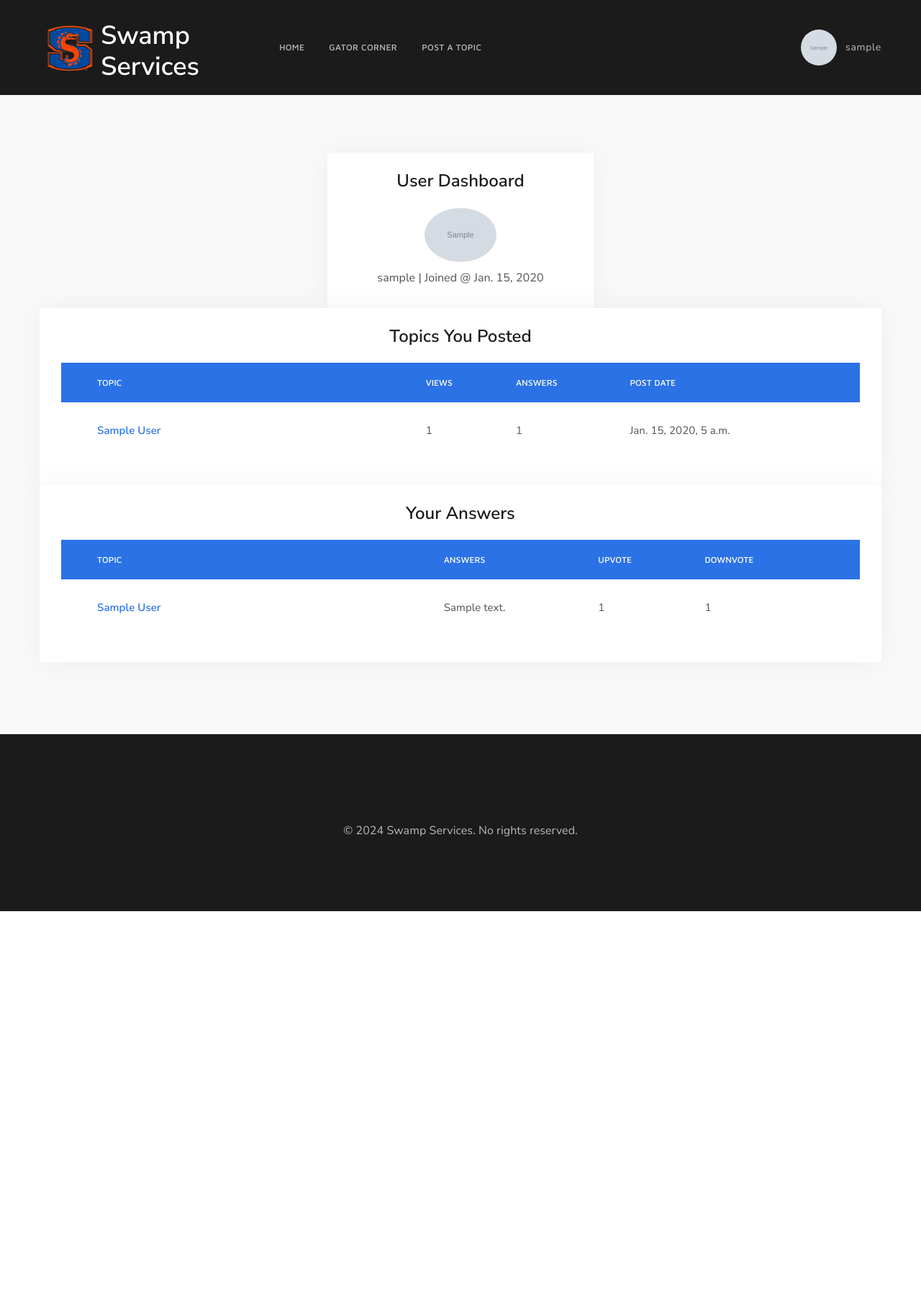
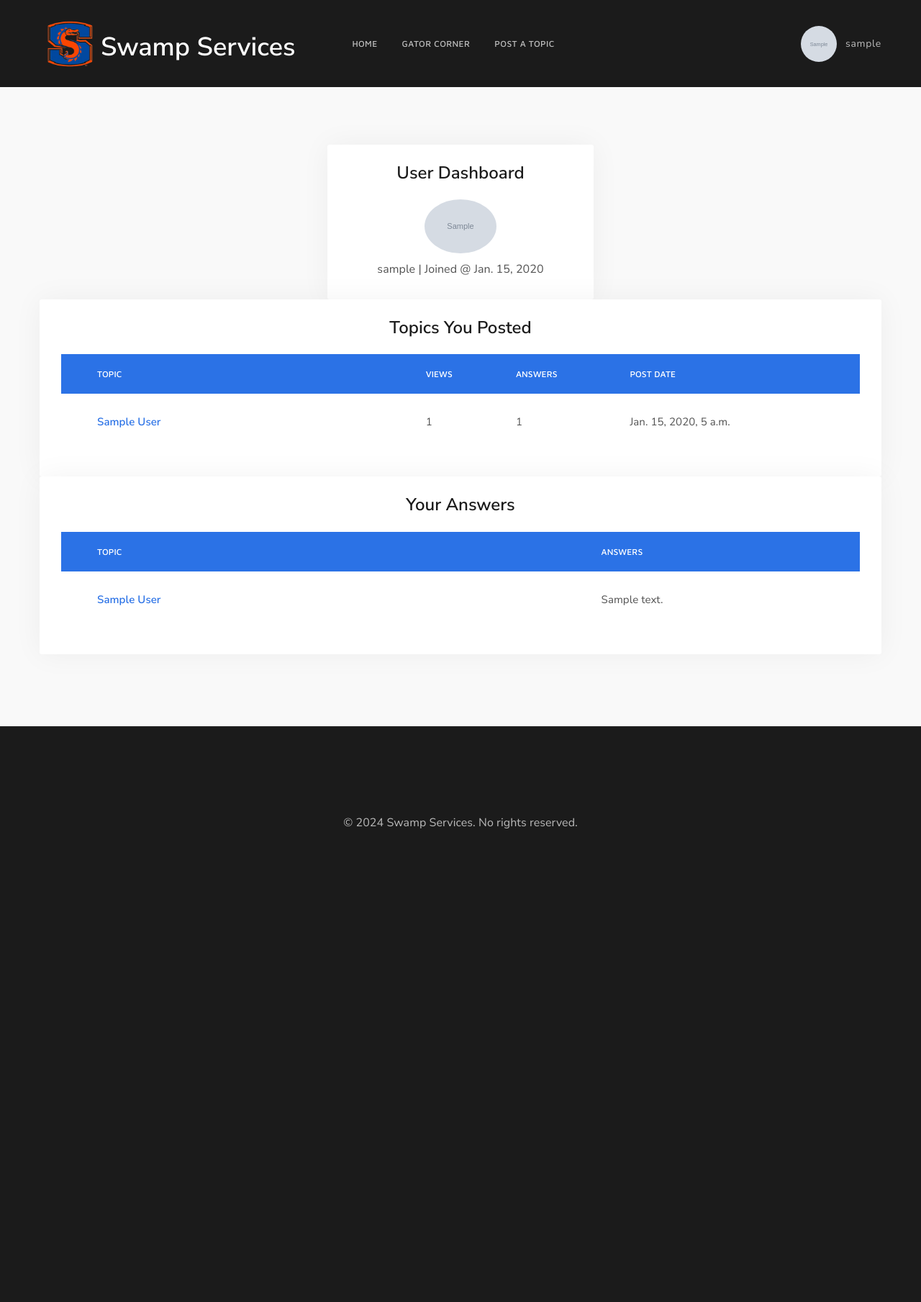
Before and after one commit to ZachJasko/CEN3031-Project, a Django app: page /user-dashboard/ in a window 1280 px wide. Shown: the whole page at 72% size. Before the commit the page ends 1266 px from the top, so only its background shows below. Run offline with Django 3.2, Linux system fonts and the light colour scheme; a user stored in the database is signed in; tables that the repository leaves empty hold one stand-in row (values such as "Sample post"); grey boxes marked "Sample" are stand-in pictures; parts of the project's set-up code (start-up, migrations or seed data) failed here and were passed over; some libraries are stand-ins or nearby versions.

Commit message:
Fixed text overflow in tables, paragraphs, and span tags. Made footer reach to bottom of screen when zooming out. Removed upvote/downvote in a few templates.

```diff
--- a/static/css/custom.css
+++ b/static/css/custom.css
@@ -2,6 +2,8 @@
 
 body{
     overflow-x: hidden !important;
+    white-space: nowrap;
+    text-overflow: ellipsis;
 }
 
 .dx-form .form-control-style-3 {
@@ -62,16 +64,6 @@ body{
     background-color:black;
     border-color: black;
     border-width: 2px;
-}
-
-.upvote-count, .downvote-count{
-    border: ;
-    width: 10px;
-    background-color: #2B72E6;
-    color: white;
-    border-radius: 50%;
-    padding: 5px 10px;
-    line-height: 2;
 }
 
 .dx-comment .dx-comment-cont .dx-comment-name {
@@ -220,3 +212,11 @@ body{
 .dropdown-menu.show {
 	margin-top: 30px;
 }
+
+.overflow-ellipsis {
+  white-space: nowrap;
+  overflow: hidden;
+  text-overflow: ellipsis;
+  overflow-wrap: break-word;
+
+}
--- a/templates/blog-detail.html
+++ b/templates/blog-detail.html
@@ -10,10 +10,10 @@
                     <div class="dx-blog-post-box" style="text-align: justify;">
 
                         <h1 class="h3 dx-blog-post-title">{{ post_detail.title }}</h1>
-                        <div style="margin: 35px 0;">
+                        <div style="margin: 35px 0;">S
                             <img src="{{ post_detail.thumbnail.url }}" alt="..." class="img-fluid">
                         </div>
-                        <p class="mnb-2">{{ post_detail.content|safe }}</p>
+                        <p class="mnb-2" >{{ post_detail.content|safe }}</p>
                         <ul class="dx-blog-post-info" style="text-align:center; color: #2B72E6; margin-top:20px;">
                             <li> <i class="fa fa-pencil"></i> Post by:  {{ post_detail.author.user }}</li> <!-- Post by: Admin -->
                             <li> <i class="fa fa-calendar" aria-hidden="true"></i> Written at: {{ post_detail.timestamp }}</li>
--- a/templates/footer.html
+++ b/templates/footer.html
@@ -16,8 +16,10 @@
                             </a>
                         </div>
                         <div class="dx-widget-text">
-                            <p class="mb-0">&copy; {% now "Y" %}  <span
-                                    class="dib">Swamp Services.</span> <span class="dib">No rights reserved.</span>
+                            <p class="mb-0">
+                                <span
+                                    class="dib">&copy; {% now "Y" %} Swamp Services.</span> <span class="dib">No rights reserved.
+                                </span>
                             </p>
                         </div>
                     </div>
--- a/templates/header.html
+++ b/templates/header.html
@@ -60,6 +60,54 @@
 
 
 </head>
+
+<!-- Fix overflowing text issue -->
+<style>
+p {
+    white-space: nowrap!important;
+    overflow: hidden!important;
+    overflow-wrap:break-word!important;
+}
+
+th {
+    white-space: nowrap!important;
+    overflow: hidden!important;
+    overflow-wrap: break-word!important;
+    max-width: 600px;
+}
+
+tr {
+    white-space: nowrap!important;
+    overflow: hidden!important;
+    overflow-wrap: break-word!important;
+    max-width: 600px;
+}
+
+td {
+    white-space: nowrap!important;
+    overflow: hidden!important;
+    overflow-wrap: break-word!important;
+    max-width: 600px;
+}
+
+span {
+    white-space: nowrap!important;
+    overflow: hidden!important;
+    overflow-wrap: break-word!important;
+    text-align:center;
+}
+
+h1 {
+    white-space: nowrap!important;
+    overflow: hidden!important;
+    overflow-wrap: break-word!important;
+}
+
+footer {
+    height:100%;
+}
+
+</style>
 
 <body>
     <!-- Navbar -->
--- a/templates/user-dashboard.html
+++ b/templates/user-dashboard.html
@@ -71,8 +71,6 @@
                                         <tr>
                                             <th scope="col">Topic</th>
                                             <th scope="col">Answers</th>
-                                            <th scope="col">Upvote</th>
-                                            <th scope="col">Downvote</th>
                                         </tr>
                                     </thead>
                                     <tbody>
@@ -83,8 +81,6 @@
 
                                             </th>
                                             <td>{{ ans.content }}</td>
-                                            <td>{{ ans.upvotes.count }}</td>
-                                            <td>{{ ans.downvotes.count }}</td>
                                         </tr>
                                         {% endfor %}
                                     </tbody>
```
